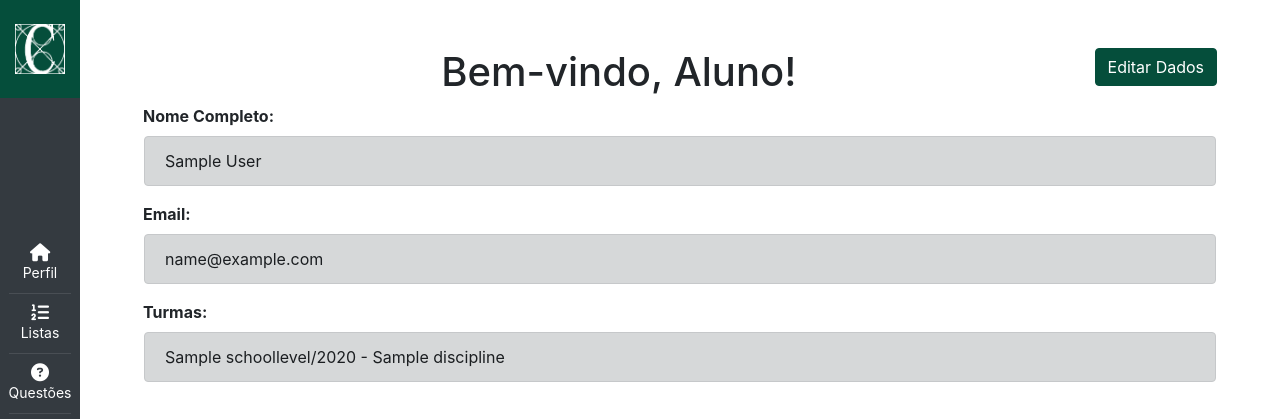
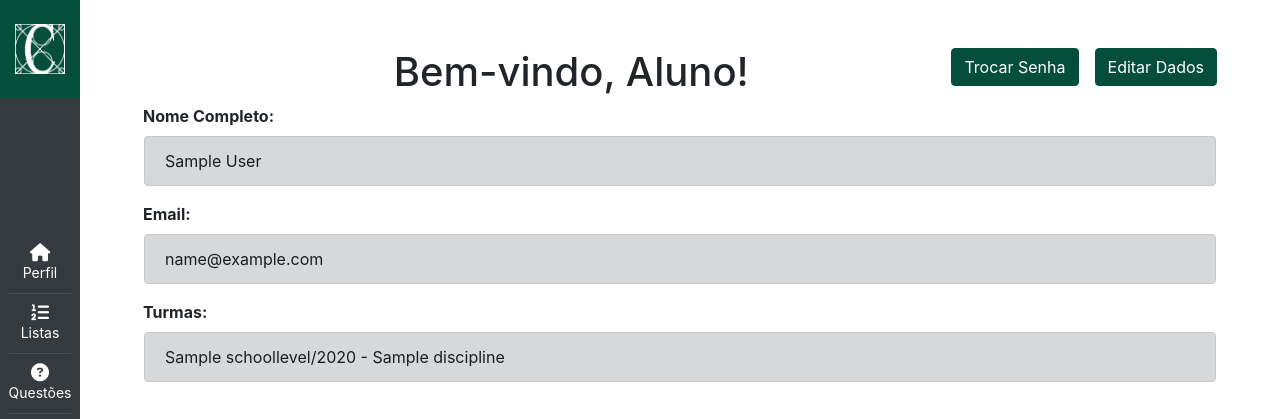
Before and after one commit to GeovanaRamos/chausant, a Django app: page /profile/1 in a window 1280 px wide. Shown: the top 419 px of the page. Run offline with Django 3.2, Linux system fonts and the light colour scheme; a user stored in the database is signed in; tables that the repository leaves empty hold one stand-in row (values such as "Sample post"); some libraries are stand-ins or nearby versions.

Commit message:
Adding button to change password

```diff
--- a/web/templates/questionnaire/user_detail.html
+++ b/web/templates/questionnaire/user_detail.html
@@ -4,10 +4,11 @@
 
 <div class="container">
   <a class="btn btn-primary float-right" href="{% url 'user_update' user.pk %}" role="button">Editar Dados</a>
+  <a class="btn btn-primary float-right mr-3" href="{% url 'password_change' %}" role="button">Trocar Senha</a>
   {% if user.student %}
-          <h1 class="text-center">Bem-vindo, Aluno!</h1>
+          <h1 class="text-center ml-5">Bem-vindo, Aluno!</h1>
         {% elif user.teacher %}
-          <h1 class="text-center">Bem-vindo, Professor!</h1>
+          <h1 class="text-center ml-5">Bem-vindo, Professor!</h1>
   {% endif %}
 
 
```
Also changed, not shown: web/templates/registration/password_change.html (added, +18 -0 lines), web/templates/registration/password_change_done.html (added, +11 -0 lines).
